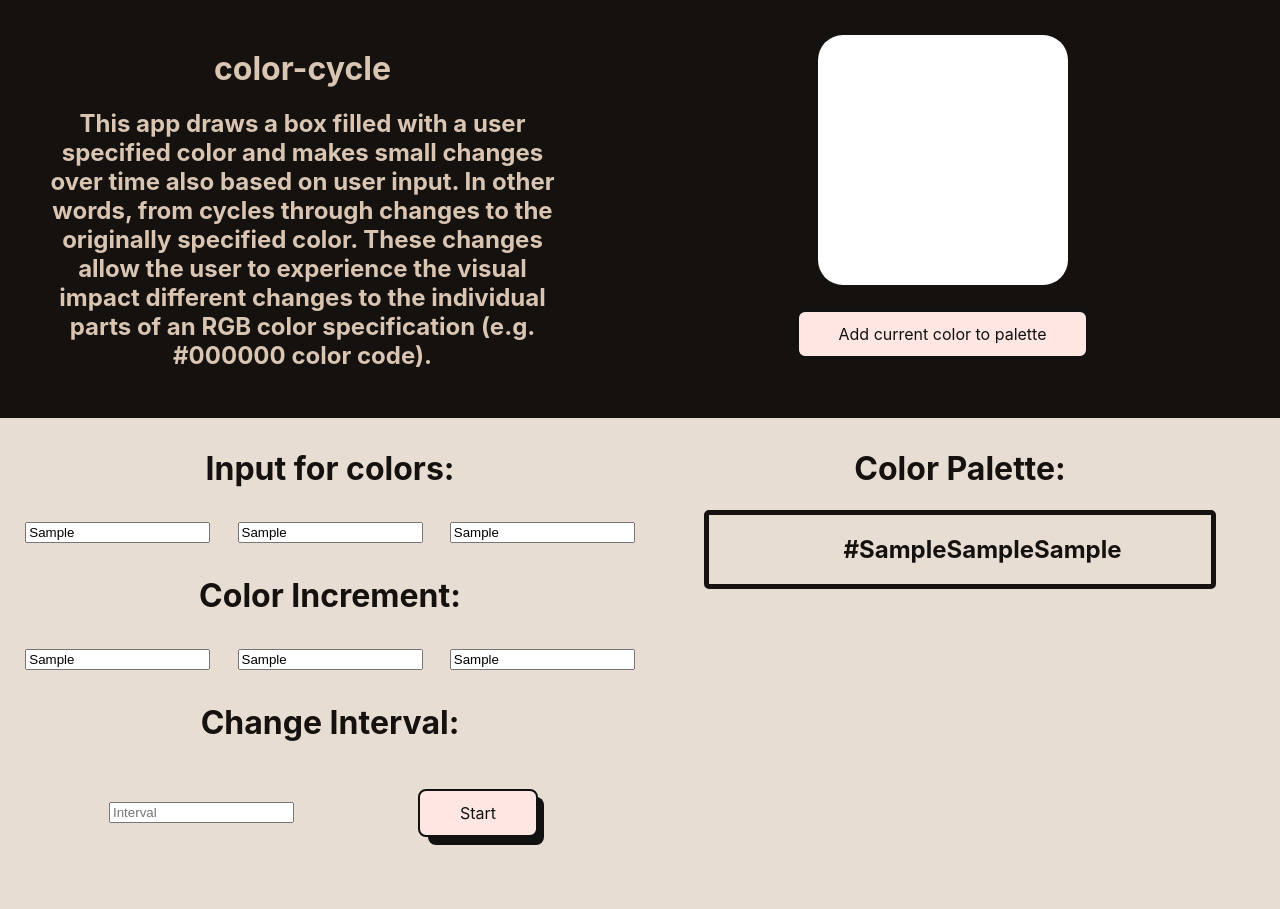
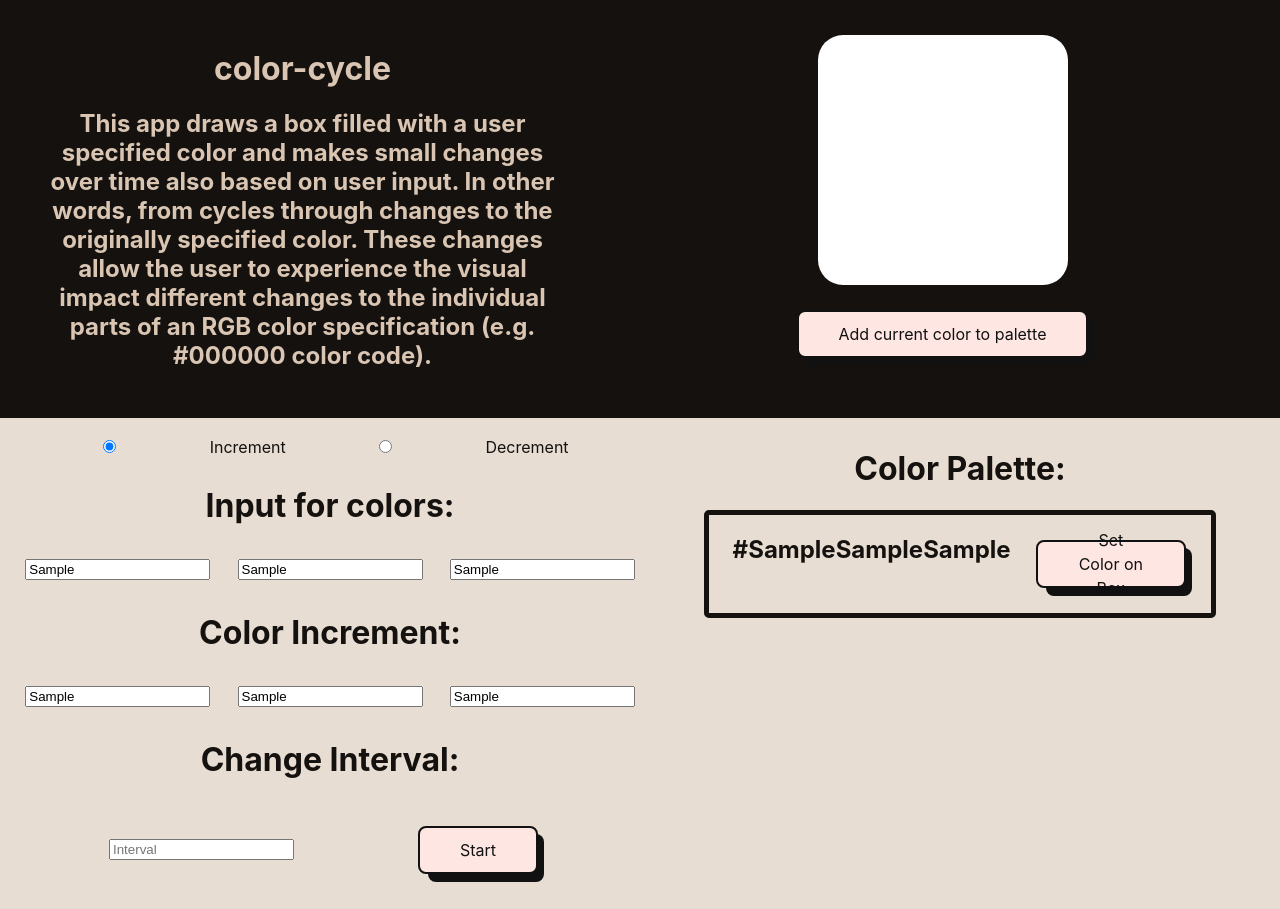
Before and after one commit to HasselGR/color-cycle, a React (Create React App) app: page / in a window 1280 px wide. Both pictures are taken after typing "Sample", "Sample", "Sample", "Sample", "Sample", "Sample" into the empty fields and a click on the button "Add current color to palette". Before the commit the page ends 872 px from the top, so only its background shows below. Built offline with nearby package versions, Linux system fonts and the light colour scheme.

Commit message:
added a button to export a color from the palette to the box, option to create a decrement pattern on the box

```diff
--- a/src/App.css
+++ b/src/App.css
@@ -21,6 +21,7 @@
   flex-direction: column;
   flex-wrap: nowrap;
   align-items: center;
+  position: sticky;
 }
 
 
--- a/src/App.js
+++ b/src/App.js
@@ -17,6 +17,7 @@ function App() {
   const [time, setTime] =useState('');
   const [intervalID, setIntervalID]=useState(0);
   const [palette, setPalette] = useState([]);
+  const [pattern, setPattern] = useState('increment');
 
   useEffect(() => {
     setColor(`#${colors.red}${colors.green}${colors.blue}`)
@@ -46,7 +47,9 @@ function App() {
   }
 
 
-
+  const patternChange = (event) =>{
+    setPattern(event.target.value);
+  }
 
 
   const handleStart = (event) =>{
@@ -59,12 +62,22 @@ function App() {
     }
 
     const newInterval = setInterval(() => {
+      if(pattern === 'increment'){
         setColors(oldColors => ({
           ...oldColors,
             red: (parseInt(oldColors.red, 16) + parseInt(oldColors.incrementRed, 16)) > parseInt('ff', 16)? 'ff': (parseInt(oldColors.red, 16) + parseInt(oldColors.incrementRed, 16)).toString(16),
             blue: (parseInt(oldColors.blue, 16) + parseInt(oldColors.incrementBlue, 16)) > parseInt('ff', 16)? 'ff': (parseInt(oldColors.blue, 16) + parseInt(oldColors.incrementBlue, 16)).toString(16),
             green: (parseInt(oldColors.green, 16) + parseInt(oldColors.incrementGreen, 16)) > parseInt('ff', 16)? 'ff': (parseInt(oldColors.green, 16) + parseInt(oldColors.incrementGreen, 16)).toString(16),
         }))
+      }
+      if(pattern === 'decrement'){
+        setColors(oldColors => ({
+          ...oldColors,
+            red: (parseInt(oldColors.red, 16) - parseInt(oldColors.incrementRed, 16)) < parseInt('00', 16)? '00': (parseInt(oldColors.red, 16) - parseInt(oldColors.incrementRed, 16)).toString(16),
+            blue: (parseInt(oldColors.blue, 16) - parseInt(oldColors.incrementBlue, 16)) < parseInt('00', 16)? '00': (parseInt(oldColors.blue, 16) - parseInt(oldColors.incrementBlue, 16)).toString(16),
+            green: (parseInt(oldColors.green, 16) - parseInt(oldColors.incrementGreen, 16)) < parseInt('00', 16)? '00': (parseInt(oldColors.green, 16) - parseInt(oldColors.incrementGreen, 16)).toString(16),
+        }))
+      }
 
       }, time=== '' ? '250': time)
     setIntervalID(newInterval);
@@ -81,6 +94,7 @@ function App() {
     setTime(event.target.value)
   }
 
+
   return (
     <div className="page-container">
       <div className="title-container">
@@ -95,6 +109,24 @@ function App() {
       </div>
       <div className='inputs-and-palette-container'>
         <form className="inputs-container">
+          <input
+            type="radio"
+            name="pattern"
+            value="increment"
+            id="increment"
+            checked={pattern === 'increment'}
+            onChange={patternChange}
+          />
+          <label>Increment</label>
+          <input
+            type="radio"
+            name="pattern"
+            value="decrement"
+            id="decrement"
+            onChange={patternChange}
+          />
+          <label>Decrement</label>
+          <div className='break'/>
             <h1>Input for colors:</h1>
           <div className='break'/>
             <Input active={intervalID} color="red" state={colors.red} change={handleChange}/>
@@ -130,6 +162,17 @@ function App() {
                       style={{backgroundColor: element, width: '45px', height:'45px', marginTop:'15px'}}
                       />
                     <h2>{element}</h2>
+                  <button className='button-56' onClick={
+                    () => {
+                      setColor(element)
+                      setColors(oldColors => ({
+                        ...oldColors,
+                          red: element.slice(1, 3) ,
+                          green: element.slice(3, 5),
+                          blue: element.slice(5, 7),
+                      }))
+                    }
+                  }> Set Color on Box</button>
                   </div>
                 );
               })
```
